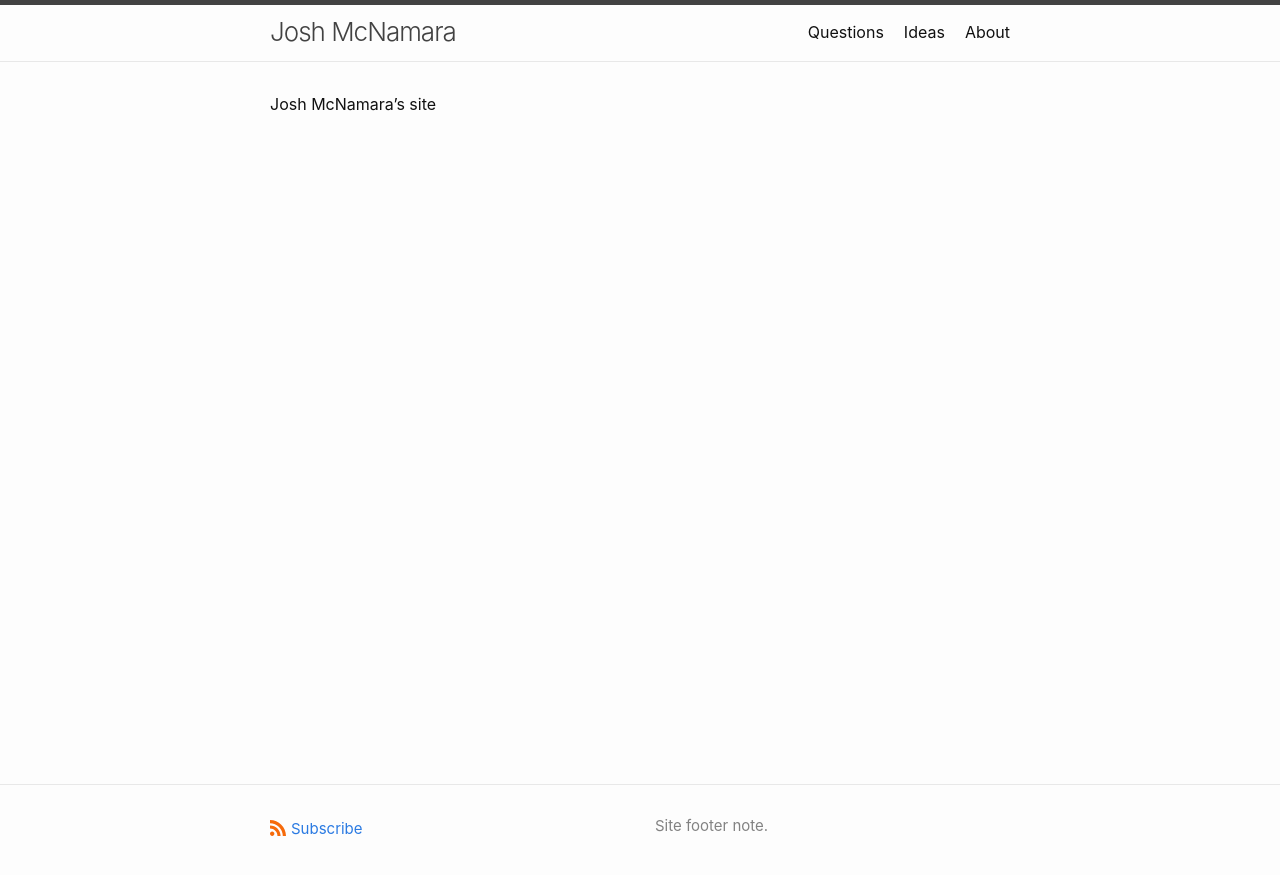
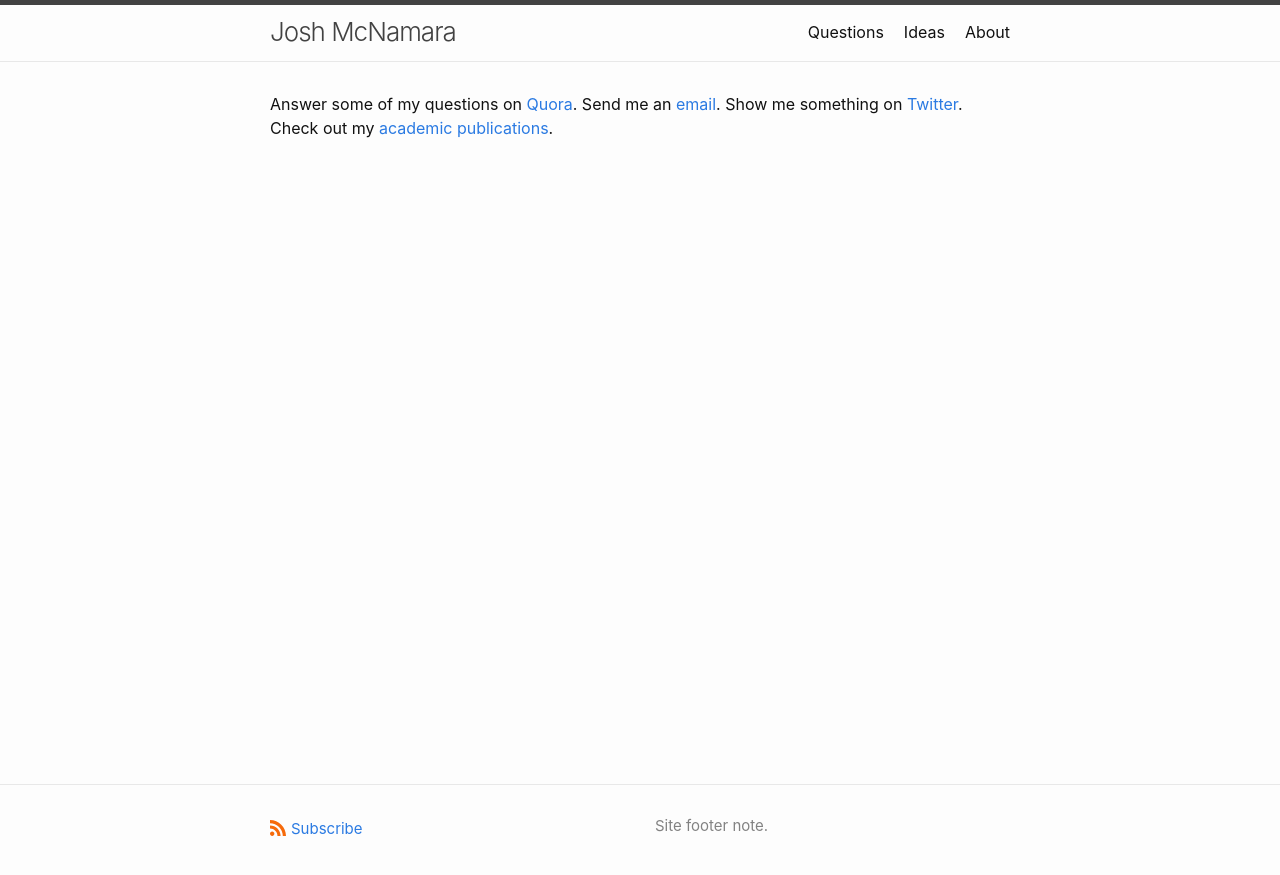
Before and after one commit to J-McNamara/j-mcnamara.github.io, a Jekyll site: the page built from index.md, in a window 1280 px wide. Shown: the top 875 px of the page. Built offline with Jekyll 4.4.1, drawn with Linux system fonts in a browser that asks for light colours.

Commit message:
Update index.md

```diff
--- a/index.md
+++ b/index.md
@@ -9,4 +9,7 @@ permalink:
 comments: true
 ---
 
-Josh McNamara's site
+Answer some of my questions on [Quora](https://www.quora.com/profile/Josh-McNamara/questions).
+Send me an [email](mailto:mcnamara.website.contact@gmail.com).
+Show me something on [Twitter](https://twitter.com/joshtmcnamara).
+Check out my [academic publications](https://scholar.google.com/citations?user=sDR-KfQAAAAJ&hl=en).
```
